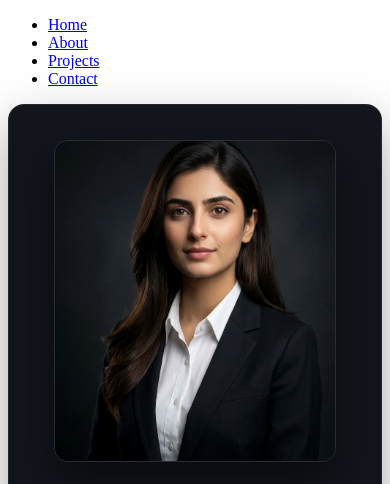
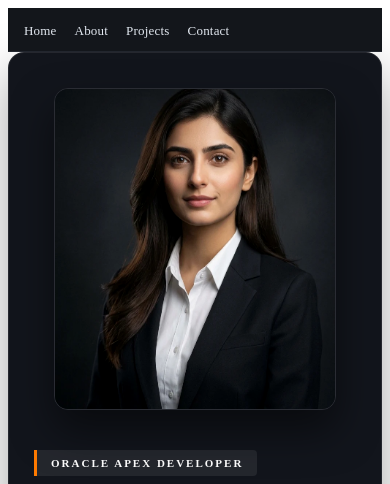
Before and after one commit to Muneeba-batool/muneeba-portfolio, a plain HTML site: page index.html in a window 390 px wide. Shown: the top 484 px of the page. Drawn offline with Linux system fonts and the light colour scheme.

Commit message:
Update style.css

```diff
--- a/style.css
+++ b/style.css
@@ -1,79 +1,61 @@
-
 /* =================================
-   PORTFOLIO TOP NAVIGATION
+   EXACT ORACLE APEX TOP NAVIGATION
 ================================= */
-
 html {
     scroll-behavior: smooth;
 }
 
-.portfolio-navbar {
+.apex-navbar {
     width: 100%;
-    min-height: 75px;
-    padding: 0 7%;
+    height: 48px;
+    padding: 0 24px;
     display: flex;
     align-items: center;
-    justify-content: space-between;
-    background: #0A1624;
+    justify-content: flex-start; /* Left aligned like APEX */
+    background-color: #13161b;
+    border-bottom: 1px solid #22262e;
     position: sticky;
     top: 0;
     z-index: 9999;
     box-sizing: border-box;
 }
 
-.nav-logo {
-    color: #ffffff;
-    font-size: 23px;
-    font-weight: 800;
-    letter-spacing: 1px;
-}
-
-.nav-logo span {
-    color: #2698E0;
-}
-
-.nav-menu {
+.apex-nav-menu {
     display: flex;
     align-items: center;
-    gap: 35px;
+    gap: 28px;
     list-style: none;
     margin: 0;
     padding: 0;
 }
 
-.nav-menu li a {
-    color: #D2DCE6;
+.apex-nav-menu li a {
+    color: #e2e8f0;
     text-decoration: none;
-    font-size: 15px;
-    font-weight: 600;
-    transition: 0.3s ease;
+    font-size: 13.5px;
+    font-weight: 400;
+    letter-spacing: 0.2px;
+    transition: color 0.2s ease;
 }
 
-.nav-menu li a:hover {
-    color: #2698E0;
+.apex-nav-menu li a:hover,
+.apex-nav-menu li a:focus {
+    color: #ffffff;
 }
 
-/* MOBILE NAVIGATION */
-
+/* Mobile Responsive */
 @media (max-width: 600px) {
-
-    .portfolio-navbar {
-        padding: 15px 4%;
-        flex-direction: column;
-        gap: 15px;
+    .apex-navbar {
+        padding: 0 16px;
+        height: 44px;
     }
-
-    .nav-menu {
+    .apex-nav-menu {
         gap: 18px;
-        flex-wrap: wrap;
-        justify-content: center;
     }
-
-    .nav-menu li a {
+    .apex-nav-menu li a {
         font-size: 13px;
     }
 }
-
 
 /* ==================================
    GLOBAL
```
